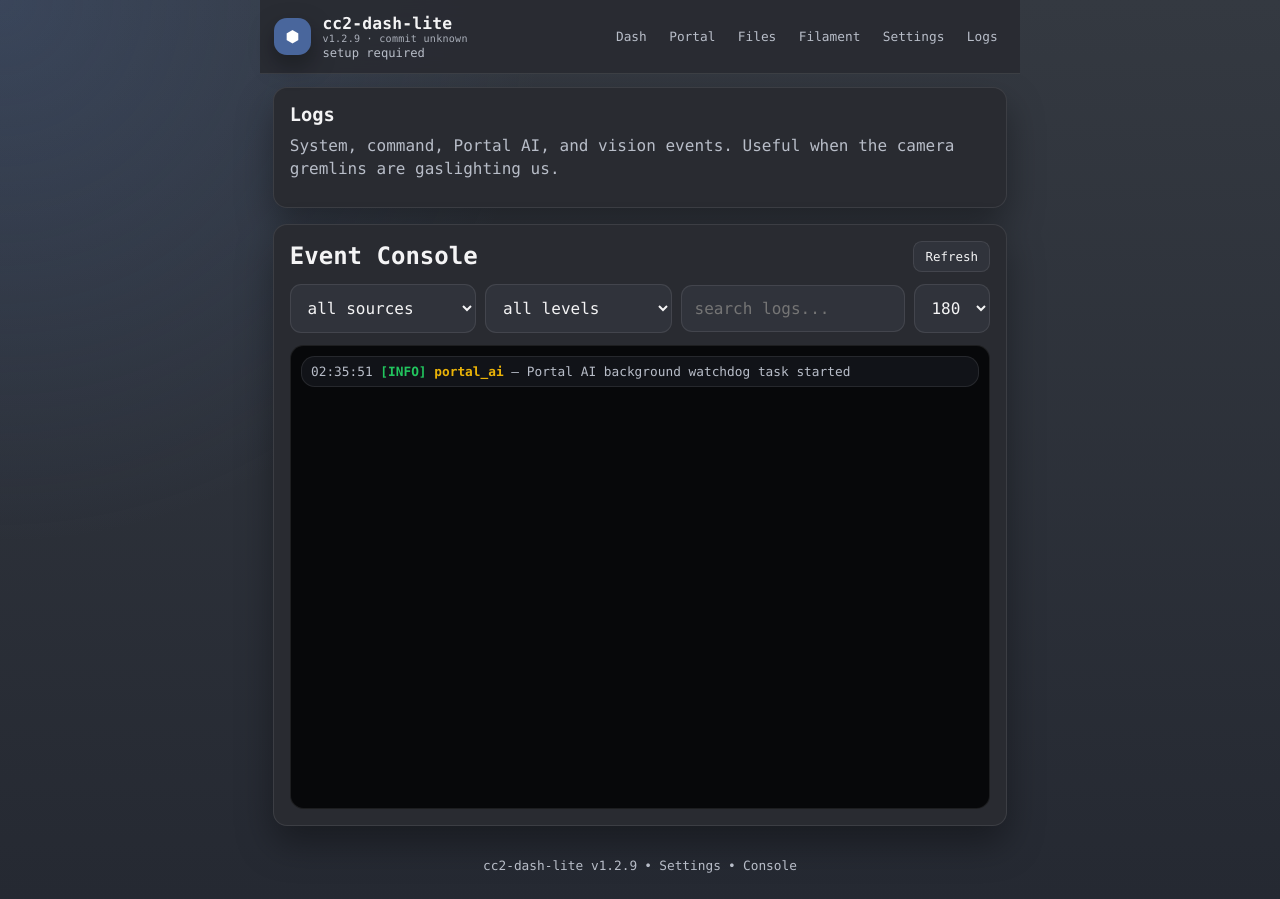
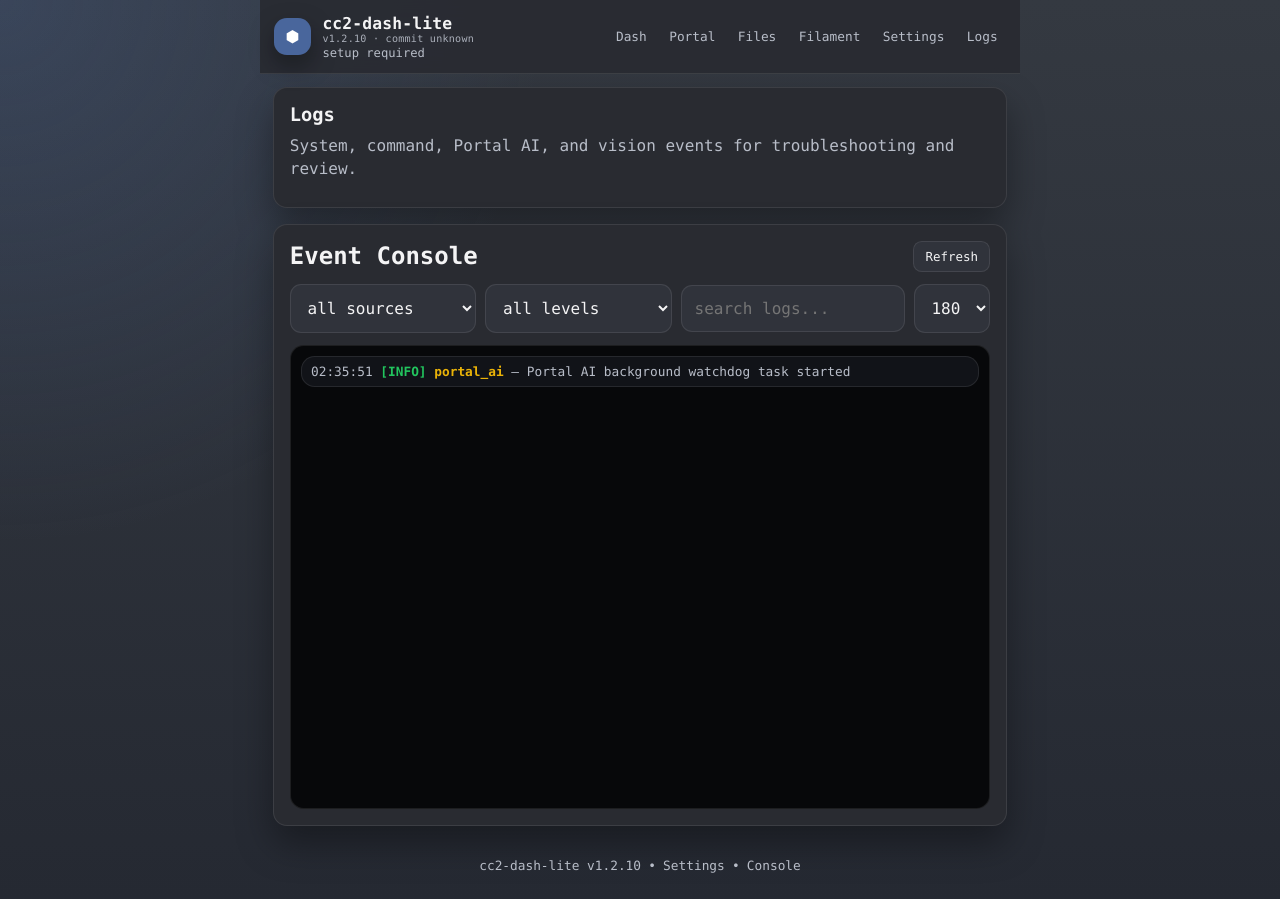
Before and after one commit to merberg-ai/cc2-dash-lite, a FastAPI app: page /logs in a window 1280 px wide. Run offline with FastAPI, Linux system fonts and the light colour scheme.

Commit message:
Revise README, bump version, and minor fixes
Overhaul README into a full, professional project guide (TOC, safety warnings, features, troubleshooting, release notes, dev notes) and update packaging metadata to 1.2.10. Bumped cc2_dash_lite.__version__ to 1.2.10. Small code/documentation cleanups: clarified import comment in main.py, improved Ollama JSON-fence stripping and wording in vision.py, tightened UI/messages in static/app.js and templates/logs.html and setup.html. These changes are primarily documentation and minor runtime/message tweaks for clarity and release notes.

````diff
--- a/cc2_dash_lite/__init__.py
+++ b/cc2_dash_lite/__init__.py
@@ -1 +1 @@
-__version__ = "1.2.9"
+__version__ = "1.2.10"
--- a/cc2_dash_lite/main.py
+++ b/cc2_dash_lite/main.py
@@ -69,7 +69,7 @@ from .cc2.commands import (
     print_speed_params,
     webcam_params,
 )
-# Import CommandError from the client module; the weird import above is avoided by this explicit import.
+# Import CommandError from the client module explicitly for clarity.
 from .cc2.client import CommandError
 from .cc2.discovery import discover
 from .cc2.runtime import LitePrinterRuntime
--- a/cc2_dash_lite/vision.py
+++ b/cc2_dash_lite/vision.py
@@ -78,8 +78,8 @@ def _json_from_text(text: str) -> dict[str, Any]:
     text = (text or "").strip()
     if not text:
         raise ValueError("empty model response")
-    # Ollama models sometimes wrap JSON in markdown fences despite threats,
-    # because LLMs are chaos goblins wearing a nice hat.
+    # Ollama models sometimes wrap JSON in markdown fences despite explicit JSON-only prompts.
+    # Strip common fence formats before parsing.
     text = re.sub(r"^```(?:json)?\s*", "", text, flags=re.IGNORECASE).strip()
     text = re.sub(r"\s*```$", "", text).strip()
     try:
@@ -190,7 +190,7 @@ class VisionMonitor:
         """Cheap local frame checks that do not require Ollama.
 
         This is deliberately simple, fast, and explainable. Ollama is great as a
-        second opinion, but dark frames and obvious fine-edge chaos should not be
+        second opinion, but dark frames and obvious fine-edge anomalies should not be
         missed just because a model decided to be chill about it.
         """
         metrics: dict[str, Any] = {
@@ -357,7 +357,7 @@ class VisionMonitor:
         return result
 
     def _apply_telemetry_guard(self, result: dict[str, Any], status: dict[str, Any] | None) -> dict[str, Any]:
-        """Keep the vision model from gaslighting telemetry.
+        """Keep the vision model aligned with telemetry.
 
         Vision models often describe a still frame as "idle" because they cannot see
         motion. If MQTT says the printer is printing, we preserve the visual verdict but
--- a/static/app.js
+++ b/static/app.js
@@ -1174,7 +1174,7 @@
       }
       const files = arrayFromAny(data, ['file_list', 'files', 'list', 'data', 'items', 'FileList']);
       if (!files.length) {
-        renderEmpty(box, 'No G-code files returned.', 'Try Local/USB, a different path, or open the stock portal if the firmware returns a weird shape.');
+        renderEmpty(box, 'No G-code files returned.', 'Try Local/USB, a different path, or open the stock portal if the firmware returns an unexpected response shape.');
         return;
       }
       box.className = 'file-list';
--- a/templates/logs.html
+++ b/templates/logs.html
@@ -4,7 +4,7 @@
 <section class="settings-stack fade-in">
   <article class="card hero-card">
     <h1>Logs</h1>
-    <p>System, command, Portal AI, and vision events. Useful when the camera gremlins are gaslighting us.</p>
+    <p>System, command, Portal AI, and vision events for troubleshooting and review.</p>
   </article>
   <article class="card console-card">
     <div class="card-title-row">
--- a/templates/setup.html
+++ b/templates/setup.html
@@ -18,7 +18,7 @@
 
     <article class="card setup-card active" data-setup-card="scan" data-step-title="Scan for verified Centauri printers">
       <div class="step-title"><span class="step-badge">1</span><h2>Scan for printers</h2></div>
-      <p class="muted">We’ll only show devices that answer the Centauri discovery probe. Routers and random LAN goblins stay hidden.</p>
+      <p class="muted">We’ll only show devices that answer the Centauri discovery probe. Routers and unrelated LAN devices stay hidden.</p>
       <label class="field-label" for="scanSubnet">Subnet or host</label>
       <input id="scanSubnet" class="input" value="{{ default_subnet }}" placeholder="192.168.1.0/24 or 192.168.1.x" />
       <button id="scanButton" class="button primary full"><span class="button-label">Scan / Discover Printers</span></button>
````
Also changed, not shown: README.md.
